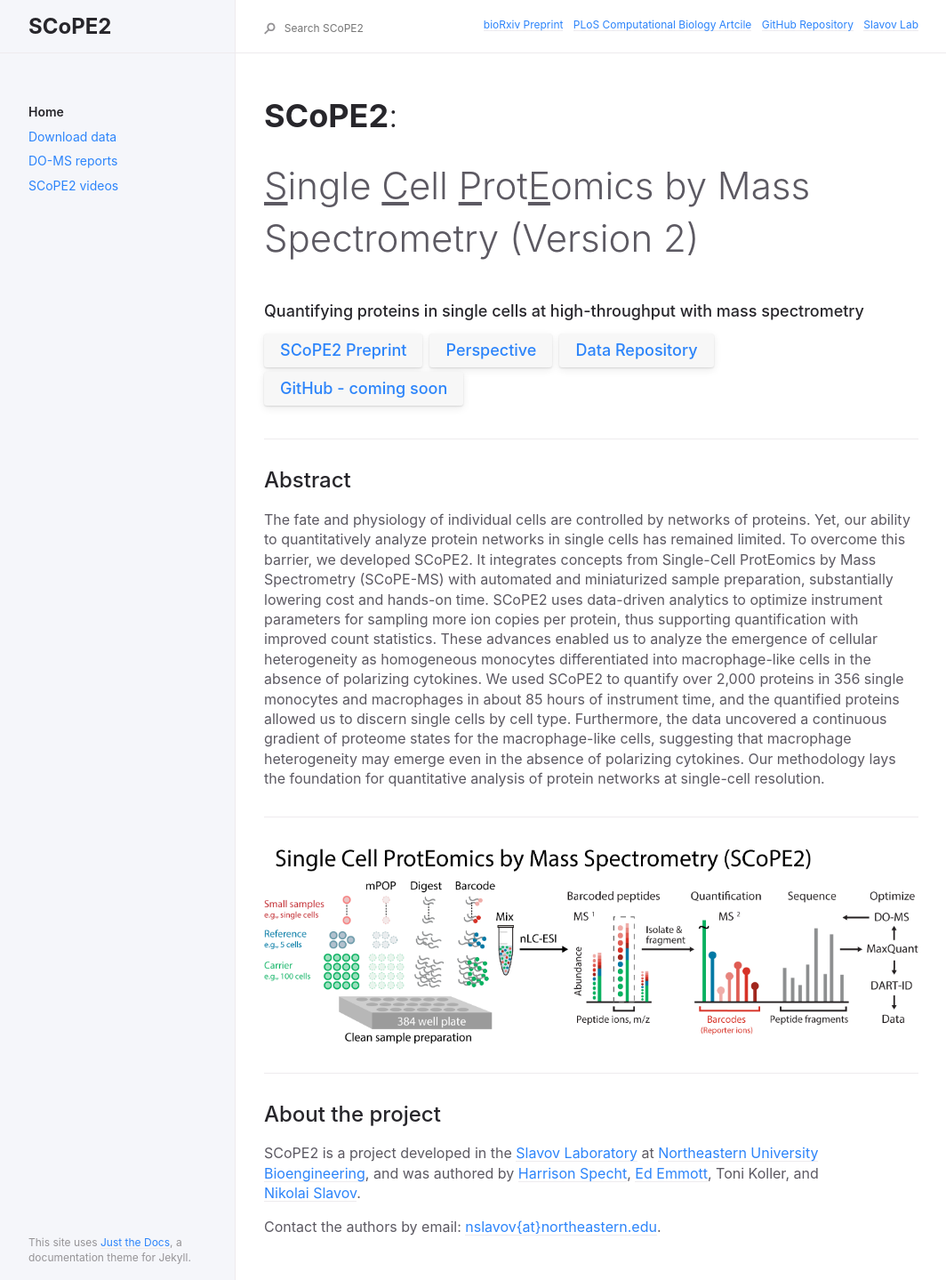
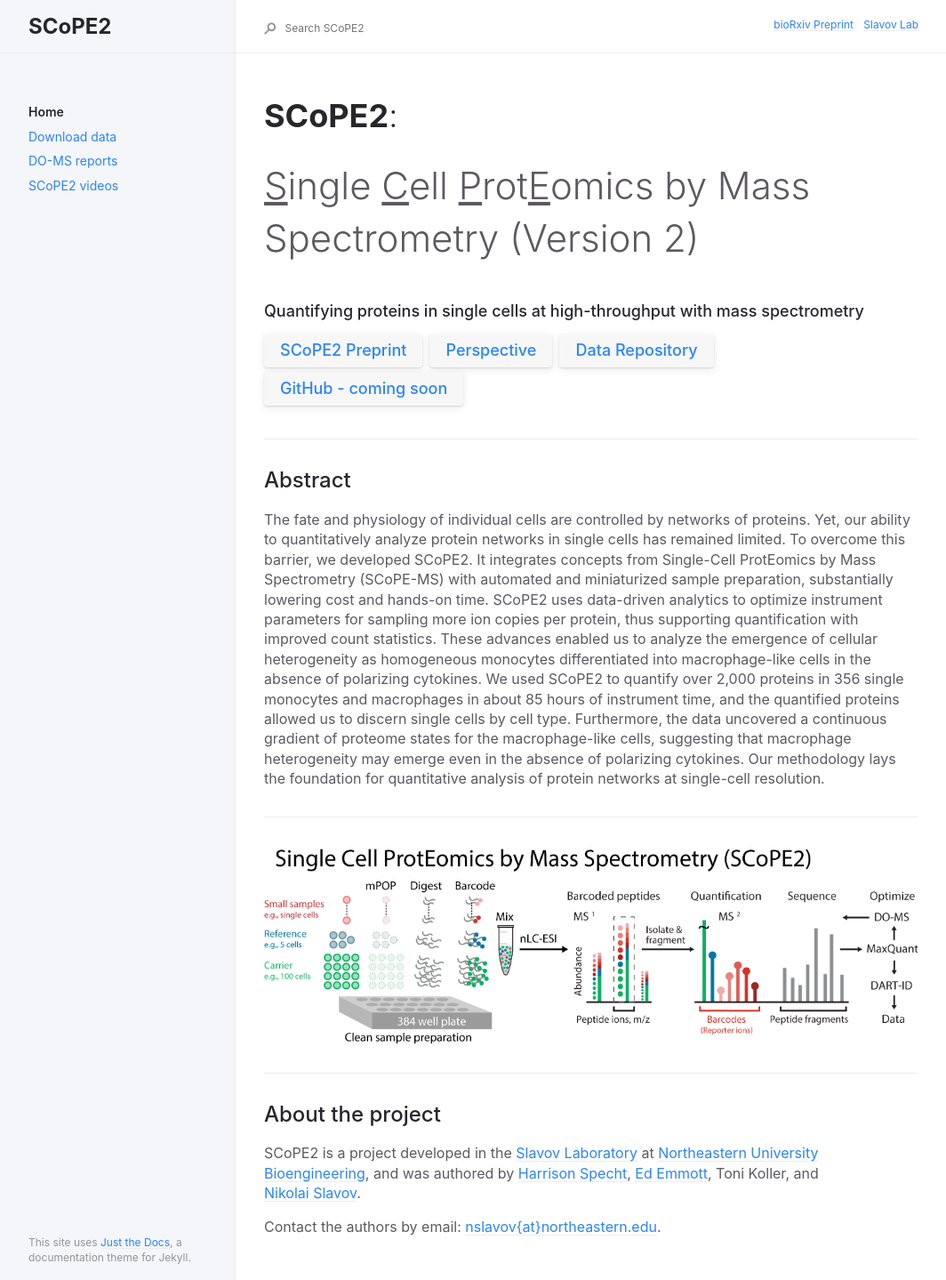
Before and after one commit to SlavovLab/SCoPE2, a Jekyll site: the page built from docs/index.md, in a window 1280 px wide. Shown: the whole page at 89% size, without its empty margins (91-1155 px from the left). Built offline with Jekyll 4.4.1, drawn with Linux system fonts in a browser that asks for light colours.

Commit message:
Update _config.yml

```diff
--- a/docs/_config.yml
+++ b/docs/_config.yml
@@ -33,13 +33,10 @@ search_enabled: true
 
 aux_links:
   "bioRxiv Preprint":
-    - "https://www.biorxiv.org/content/10.1101/399121v3"
-  "PLoS Computational Biology Artcile":
-    - "https://journals.plos.org/ploscompbiol/article?id=10.1371/journal.pcbi.1007082"
-  "GitHub Repository":
-    - "https://github.com/SlavovLab/DART-ID"
+    - "https://www.biorxiv.org/content/10.1101/512152v1"
   "Slavov Lab":
     - "http://SlavovLab.net"
+
 
 
 github_link: https://github.com/SlavovLab/SCoPE2
```
